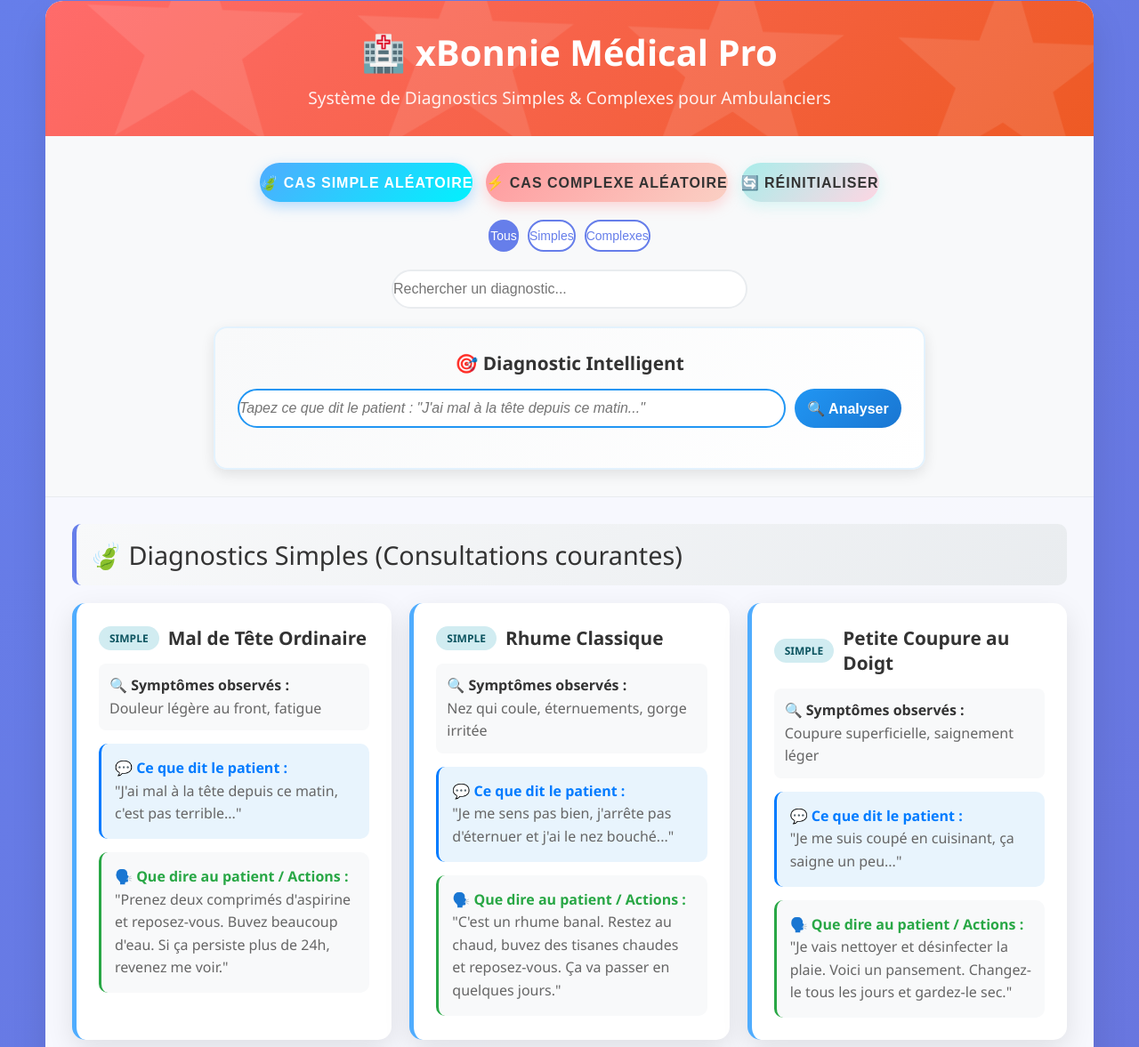
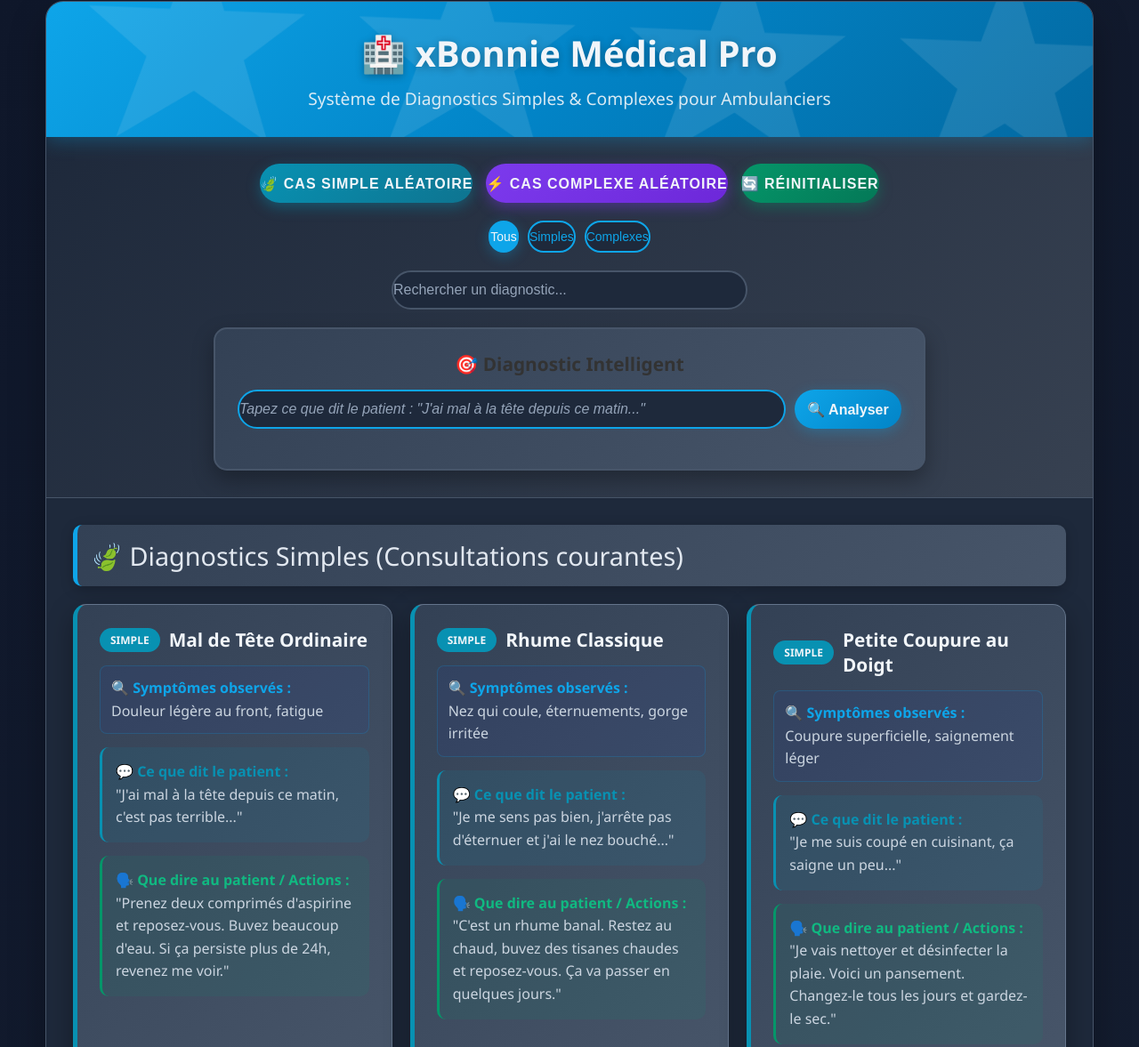
Before and after one commit to Minou-Coding/Xbonnie-medical-pro, a plain HTML site: page index.html in a window 1280 px wide. Shown: the part 19-1196 px from the top of the page at 89% size. Drawn offline with Linux system fonts and the light colour scheme.

Commit message:
Update index.html

```diff
--- a/index.html
+++ b/index.html
@@ -13,7 +13,7 @@
 
         body {
             font-family: 'Segoe UI', Tahoma, Geneva, Verdana, sans-serif;
-            background: linear-gradient(135deg, #667eea 0%, #764ba2 100%);
+            background: linear-gradient(135deg, #0f172a 0%, #1e293b 50%, #334155 100%);
             min-height: 100vh;
             padding: 20px;
         }
@@ -21,20 +21,22 @@
         .container {
             max-width: 1400px;
             margin: 0 auto;
-            background: rgba(255, 255, 255, 0.95);
+            background: linear-gradient(135deg, #1e293b, #334155);
             border-radius: 20px;
-            box-shadow: 0 20px 40px rgba(0, 0, 0, 0.1);
+            box-shadow: 0 20px 40px rgba(0, 0, 0, 0.3);
             overflow: hidden;
             width: 95%;
+            border: 1px solid #475569;
         }
 
         .header {
-            background: linear-gradient(135deg, #ff6b6b, #ee5a24);
-            color: white;
+            background: linear-gradient(135deg, #0ea5e9, #0284c7, #0369a1);
+            color: #f1f5f9;
             padding: clamp(20px, 4vw, 30px);
             text-align: center;
             position: relative;
             overflow: hidden;
+            box-shadow: 0 4px 20px rgba(14, 165, 233, 0.3);
         }
 
         .header::before {
@@ -58,6 +60,7 @@
             margin-bottom: 10px;
             position: relative;
             z-index: 2;
+            text-shadow: 0 2px 10px rgba(0, 0, 0, 0.3);
         }
 
         .header p {
@@ -69,8 +72,8 @@
 
         .controls {
             padding: clamp(20px, 4vw, 30px);
-            background: #f8f9fa;
-            border-bottom: 1px solid #e9ecef;
+            background: linear-gradient(135deg, #1e293b, #374151);
+            border-bottom: 1px solid #475569;
         }
 
         .btn-group {
@@ -95,39 +98,40 @@
             display: flex;
             align-items: center;
             justify-content: center;
+            color: #f1f5f9;
         }
 
         .btn-simple {
-            background: linear-gradient(135deg, #4facfe, #00f2fe);
-            color: white;
-            box-shadow: 0 5px 15px rgba(79, 172, 254, 0.4);
+            background: linear-gradient(135deg, #0891b2, #0e7490);
+            box-shadow: 0 5px 15px rgba(8, 145, 178, 0.4);
         }
 
         .btn-simple:hover {
             transform: translateY(-2px);
-            box-shadow: 0 8px 25px rgba(79, 172, 254, 0.6);
+            box-shadow: 0 8px 25px rgba(8, 145, 178, 0.6);
+            background: linear-gradient(135deg, #06b6d4, #0891b2);
         }
 
         .btn-complex {
-            background: linear-gradient(135deg, #ff9a9e, #fad0c4);
-            color: #333;
-            box-shadow: 0 5px 15px rgba(255, 154, 158, 0.4);
+            background: linear-gradient(135deg, #7c3aed, #6d28d9);
+            box-shadow: 0 5px 15px rgba(124, 58, 237, 0.4);
         }
 
         .btn-complex:hover {
             transform: translateY(-2px);
-            box-shadow: 0 8px 25px rgba(255, 154, 158, 0.6);
+            box-shadow: 0 8px 25px rgba(124, 58, 237, 0.6);
+            background: linear-gradient(135deg, #8b5cf6, #7c3aed);
         }
 
         .btn-reset {
-            background: linear-gradient(135deg, #a8edea, #fed6e3);
-            color: #333;
-            box-shadow: 0 5px 15px rgba(168, 237, 234, 0.4);
+            background: linear-gradient(135deg, #059669, #047857);
+            box-shadow: 0 5px 15px rgba(5, 150, 105, 0.4);
         }
 
         .btn-reset:hover {
             transform: translateY(-2px);
-            box-shadow: 0 8px 25px rgba(168, 237, 234, 0.6);
+            box-shadow: 0 8px 25px rgba(5, 150, 105, 0.6);
+            background: linear-gradient(135deg, #10b981, #059669);
         }
 
         .category-filters {
@@ -140,9 +144,9 @@
 
         .filter-btn {
             padding: clamp(6px 12px, 2vw, 8px 16px);
-            border: 2px solid #667eea;
-            background: white;
-            color: #667eea;
+            border: 2px solid #0ea5e9;
+            background: #1e293b;
+            color: #0ea5e9;
             border-radius: 20px;
             cursor: pointer;
             transition: all 0.3s ease;
@@ -153,8 +157,9 @@
         }
 
         .filter-btn.active {
-            background: #667eea;
-            color: white;
+            background: #0ea5e9;
+            color: #f1f5f9;
+            box-shadow: 0 4px 15px rgba(14, 165, 233, 0.3);
         }
 
         .search-container {
@@ -166,7 +171,9 @@
 
         .search-box {
             padding: clamp(10px 16px, 3vw, 12px 20px);
-            border: 2px solid #e9ecef;
+            border: 2px solid #475569;
+            background: #1e293b;
+            color: #e2e8f0;
             border-radius: 25px;
             font-size: clamp(14px, 3vw, 16px);
             width: 100%;
@@ -175,27 +182,32 @@
             min-height: 44px;
         }
 
+        .search-box::placeholder {
+            color: #94a3b8;
+        }
+
         .search-box:focus {
             outline: none;
-            border-color: #667eea;
-            box-shadow: 0 0 0 3px rgba(102, 126, 234, 0.1);
+            border-color: #0ea5e9;
+            box-shadow: 0 0 0 3px rgba(14, 165, 233, 0.2);
+            background: #334155;
         }
 
         .patient-search-container {
-            background: linear-gradient(135deg, #f8f9fa, #ffffff);
+            background: linear-gradient(135deg, #334155, #475569);
             padding: clamp(15px, 4vw, 25px);
             border-radius: 15px;
             margin: 20px clamp(10px, 2vw, 0);
             max-width: 800px;
             margin-left: auto;
             margin-right: auto;
-            box-shadow: 0 5px 15px rgba(0, 0, 0, 0.1);
-            border: 2px solid #e3f2fd;
+            box-shadow: 0 10px 25px rgba(0, 0, 0, 0.3);
+            border: 2px solid #475569;
         }
 
         .patient-search-container h3 {
             text-align: center;
-            color: #333;
+            color: #e2e8f0;
             margin-bottom: 15px;
             font-size: clamp(1.1rem, 4vw, 1.3rem);
         }
@@ -211,7 +223,9 @@
             flex: 1;
             min-width: 250px;
             padding: clamp(12px 16px, 3vw, 15px 20px);
-            border: 2px solid #2196f3;
+            border: 2px solid #0ea5e9;
+            background: #1e293b;
+            color: #e2e8f0;
             border-radius: 25px;
             font-size: clamp(14px, 3vw, 16px);
             font-style: italic;
@@ -219,16 +233,21 @@
             min-height: 44px;
         }
 
+        .patient-search-box::placeholder {
+            color: #94a3b8;
+        }
+
         .patient-search-box:focus {
             outline: none;
-            border-color: #1976d2;
-            box-shadow: 0 0 0 3px rgba(33, 150, 243, 0.2);
+            border-color: #0284c7;
+            box-shadow: 0 0 0 3px rgba(14, 165, 233, 0.3);
+            background: #334155;
         }
 
         .smart-search-btn {
             padding: clamp(12px 20px, 3vw, 15px 25px);
-            background: linear-gradient(135deg, #2196f3, #1976d2);
-            color: white;
+            background: linear-gradient(135deg, #0ea5e9, #0284c7);
+            color: #f1f5f9;
             border: none;
             border-radius: 25px;
             font-weight: 600;
@@ -238,11 +257,13 @@
             font-size: clamp(14px, 3vw, 16px);
             min-height: 44px;
             min-width: 120px;
+            box-shadow: 0 4px 15px rgba(14, 165, 233, 0.3);
         }
 
         .smart-search-btn:hover {
             transform: translateY(-2px);
-            box-shadow: 0 5px 15px rgba(33, 150, 243, 0.4);
+            box-shadow: 0 8px 25px rgba(14, 165, 233, 0.5);
+            background: linear-gradient(135deg, #0284c7, #0369a1);
         }
 
         .intelligent-results {
@@ -328,15 +349,18 @@
 
         .content {
             padding: clamp(15px, 4vw, 30px);
+            background: #1e293b;
         }
 
         .random-result {
-            background: linear-gradient(135deg, #667eea, #764ba2);
-            color: white;
+            background: linear-gradient(135deg, #1e40af, #3730a3);
+            color: #f1f5f9;
             padding: clamp(20px, 4vw, 30px);
             border-radius: 15px;
             margin-bottom: 30px;
             display: none;
+            box-shadow: 0 10px 30px rgba(30, 64, 175, 0.3);
+            border: 1px solid #3730a3;
         }
 
         .random-result.show {
@@ -361,15 +385,15 @@
         }
 
         .patient-speech {
-            background: rgba(255, 255, 255, 0.2);
+            background: rgba(14, 165, 233, 0.2);
             padding: clamp(12px, 3vw, 15px);
             border-radius: 10px;
             margin: 15px 0;
-            border-left: 4px solid #ffeb3b;
+            border-left: 4px solid #0ea5e9;
         }
 
         .patient-speech strong {
-            color: #ffeb3b;
+            color: #0ea5e9;
         }
 
         .category-section {
@@ -378,12 +402,13 @@
 
         .category-title {
             font-size: clamp(1.3rem, 4vw, 1.8rem);
-            color: #333;
+            color: #e2e8f0;
             margin-bottom: 20px;
             padding: clamp(12px, 3vw, 15px);
-            background: linear-gradient(135deg, #f8f9fa, #e9ecef);
+            background: linear-gradient(135deg, #334155, #475569);
             border-radius: 10px;
-            border-left: 5px solid #667eea;
+            border-left: 5px solid #0ea5e9;
+            box-shadow: 0 4px 15px rgba(0, 0, 0, 0.2);
         }
 
         .diagnostic-grid {
@@ -393,25 +418,27 @@
         }
 
         .diagnostic-card {
-            background: white;
+            background: linear-gradient(135deg, #334155, #475569);
             border-radius: 15px;
             padding: clamp(15px, 4vw, 25px);
-            box-shadow: 0 10px 30px rgba(0, 0, 0, 0.1);
+            box-shadow: 0 10px 30px rgba(0, 0, 0, 0.3);
             transition: all 0.3s ease;
             opacity: 1;
+            border: 1px solid #64748b;
         }
 
         .diagnostic-card.simple {
-            border-left: 5px solid #4facfe;
+            border-left: 5px solid #0891b2;
         }
 
         .diagnostic-card.complex {
-            border-left: 5px solid #ff6b6b;
+            border-left: 5px solid #7c3aed;
         }
 
         .diagnostic-card:hover {
             transform: translateY(-5px);
-            box-shadow: 0 15px 40px rgba(0, 0, 0, 0.15);
+            box-shadow: 0 15px 40px rgba(0, 0, 0, 0.4);
+            background: linear-gradient(135deg, #475569, #64748b);
         }
 
         .diagnostic-card.hidden {
@@ -419,9 +446,10 @@
         }
 
         .diagnostic-card.highlighted {
-            background: linear-gradient(135deg, #fff5f5, #ffffff);
-            box-shadow: 0 10px 30px rgba(255, 107, 107, 0.3);
+            background: linear-gradient(135deg, #1e40af, #3730a3);
+            box-shadow: 0 10px 30px rgba(30, 64, 175, 0.4);
             transform: scale(1.02);
+            border-left-color: #0ea5e9;
         }
 
         .card-header {
@@ -441,61 +469,62 @@
         }
 
         .complexity-simple {
-            background: #d1ecf1;
-            color: #0c5460;
+            background: #0891b2;
+            color: #f1f5f9;
         }
 
         .complexity-complex {
-            background: #f8d7da;
-            color: #721c24;
+            background: #7c3aed;
+            color: #f1f5f9;
         }
 
         .card-title {
             font-size: clamp(1.1rem, 3.5vw, 1.3rem);
             font-weight: 700;
-            color: #333;
+            color: #f1f5f9;
             flex: 1;
             min-width: 200px;
         }
 
         .card-content {
-            color: #666;
+            color: #cbd5e0;
             line-height: 1.6;
             font-size: clamp(14px, 3vw, 16px);
         }
 
         .symptoms {
             margin-bottom: 15px;
-            background: #f8f9fa;
+            background: rgba(30, 64, 175, 0.1);
             padding: clamp(10px, 3vw, 12px);
             border-radius: 8px;
+            border: 1px solid rgba(14, 165, 233, 0.2);
         }
 
         .symptoms strong {
-            color: #333;
+            color: #0ea5e9;
         }
 
         .patient-words {
-            background: #e8f4fd;
+            background: rgba(8, 145, 178, 0.1);
             padding: clamp(12px, 3vw, 15px);
             border-radius: 10px;
-            border-left: 3px solid #007bff;
+            border-left: 3px solid #0891b2;
             margin: 15px 0;
         }
 
         .patient-words strong {
-            color: #007bff;
+            color: #0891b2;
         }
 
         .treatment {
-            background: #f8f9fa;
+            background: rgba(5, 150, 105, 0.1);
             padding: clamp(12px, 3vw, 15px);
             border-radius: 10px;
-            border-left: 3px solid #28a745;
+            border-left: 3px solid #059669;
         }
 
         .treatment strong {
-            color: #28a745;
+            color: #10b981;
         }
 
         .footer {
```
